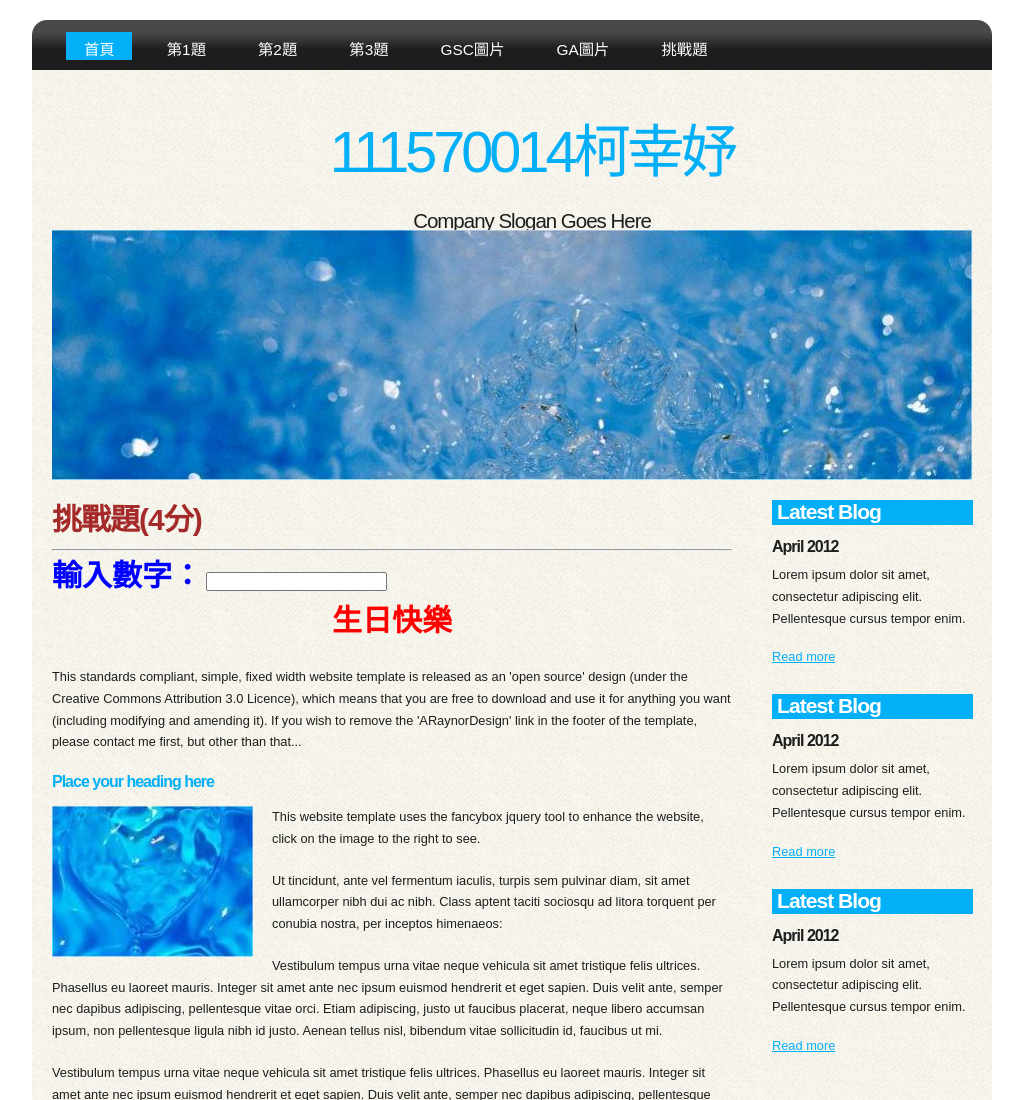
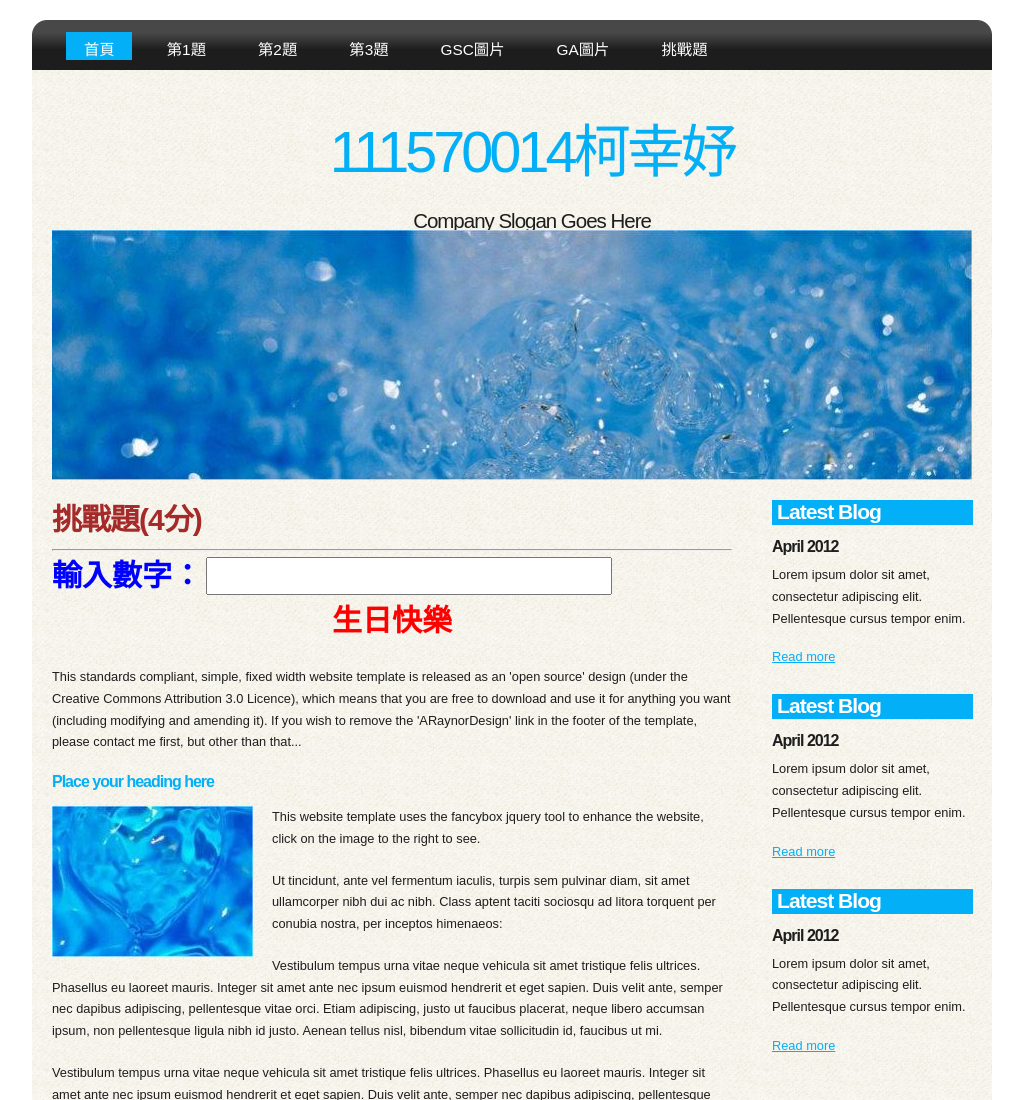
Before and after one commit to Bellako0103/midterm, a plain HTML site: page a6.html in a window 1280 px wide. Shown: the top 1100 px of the page, without its empty margins (128-1151 px from the left). Drawn offline with Linux system fonts and the light colour scheme.

Commit message:
Add files via upload

```diff
--- a/a6.html
+++ b/a6.html
@@ -73,7 +73,7 @@
           <hr>
           <body>
             <label class="s3">輸入數字：</label>
-            <input type="number" id="t1" size="5" onchange="changeTextSize()">
+            <input type="number" id="t1" onchange="changeTextSize()" class="s2">
             <p id="t2" class="s2">生日快樂</p>
           <p>This standards compliant, simple, fixed width website template is released as an 'open source' design (under the Creative Commons Attribution 3.0 Licence), which means that you are free to download and use it for anything you want (including modifying and amending it). If you wish to remove the 'ARaynorDesign' link in the footer of the template, please contact me first, but other than that...</p>
           <h3>Place your heading here</h3>
```
